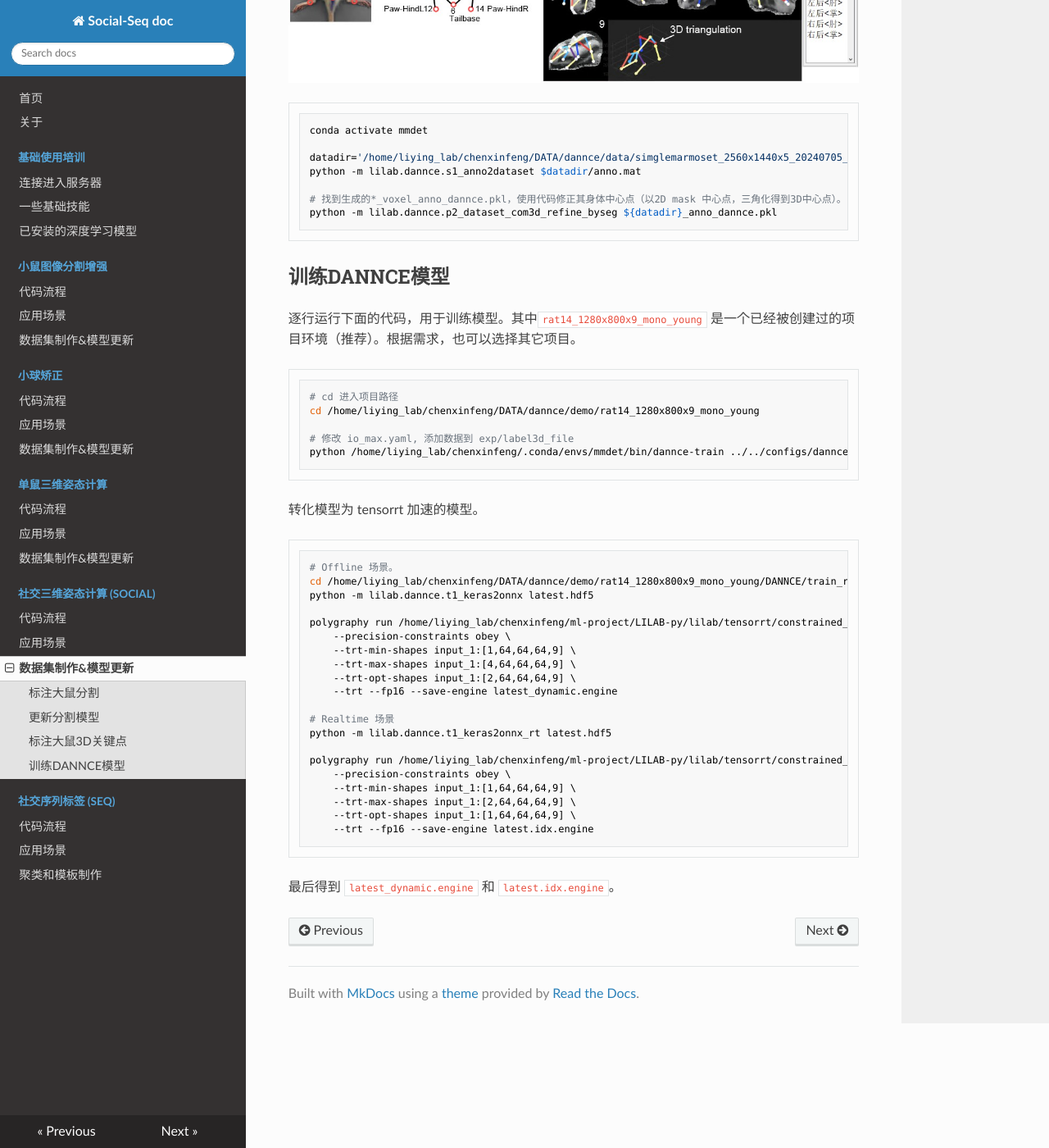
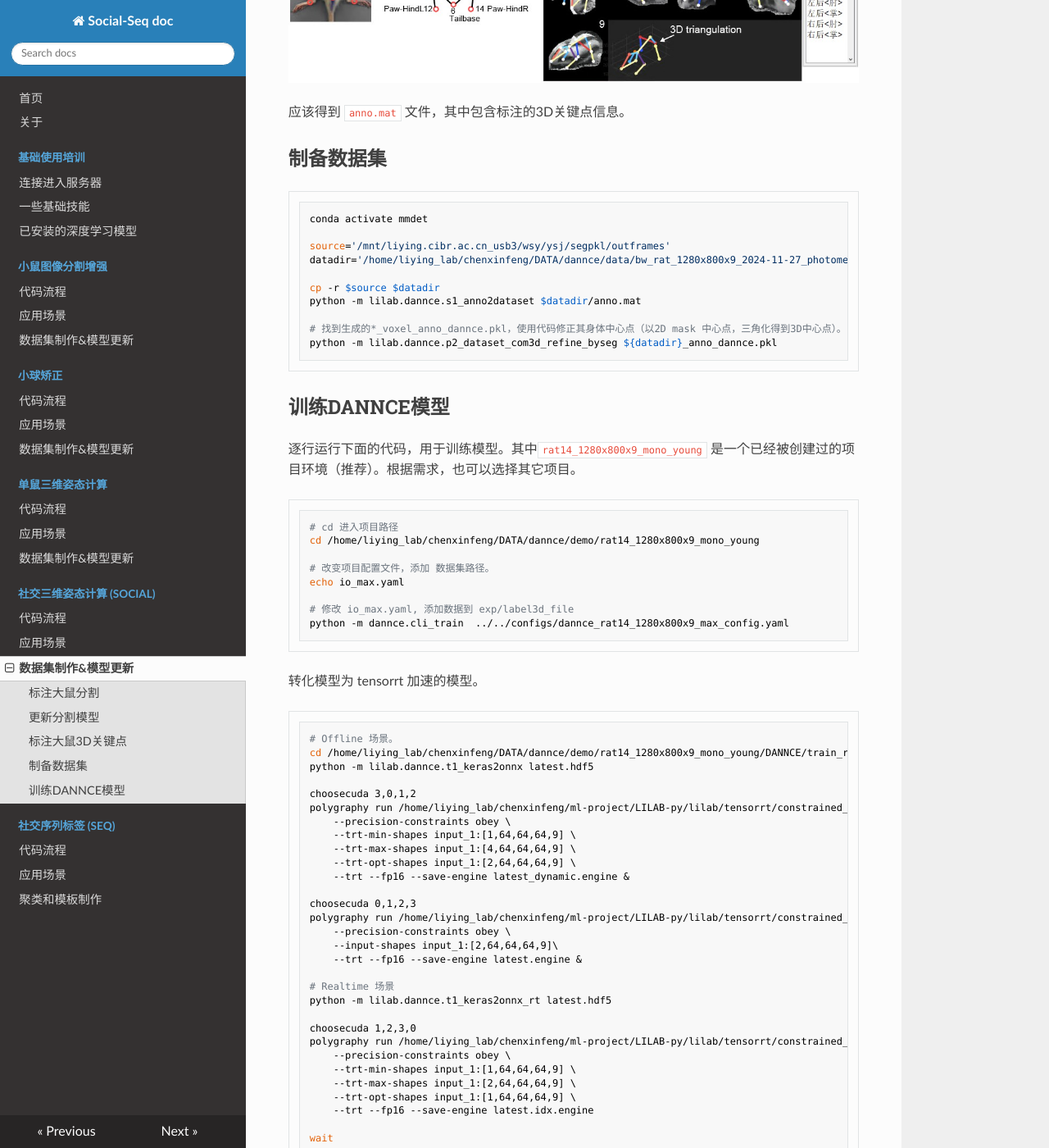
Before and after one commit to LiLab-CIBR/Social_Seq, an MkDocs documentation site: the page built from docs/社交三维姿态重构/dataset.md, in a window 1280 px wide and 1400 px high, scrolled down 1866 px. Shown: the whole window at 82% size. Built offline with MkDocs 1.6.1, drawn with Linux system fonts in a browser that asks for light colours; nearby versions of some CDN libraries.

Commit message:
polish dannce doc

````diff
--- a/docs/社交三维姿态重构/dataset.md
+++ b/docs/社交三维姿态重构/dataset.md
@@ -57,15 +57,21 @@ ls -lh work_dirs/mask_rcnn_r101_fpn_2x_coco_bwrat_816x512_cam9/latest.*
 首先，使用 Label3D_Manager 进行数据标注。Label3D_manager 是在官方版本上做更改，以适应OBS 录制的视频，已经使用大鼠的14个关键点。
 ![anno](../../assets/images/rat_annotation_keypoint.jpg)
 
+应该得到 `anno.mat` 文件，其中包含标注的3D关键点信息。
 
+## 制备数据集
 ```
 conda activate mmdet
 
-datadir='/home/liying_lab/chenxinfeng/DATA/dannce/data/simglemarmoset_2560x1440x5_20240705_mm_voxel'
+source='/mnt/liying.cibr.ac.cn_usb3/wsy/ysj/segpkl/outframes'
+datadir='/home/liying_lab/chenxinfeng/DATA/dannce/data/bw_rat_1280x800x9_2024-11-27_photometry_voxel'
+
+cp -r $source $datadir
 python -m lilab.dannce.s1_anno2dataset $datadir/anno.mat
 
 # 找到生成的*_voxel_anno_dannce.pkl，使用代码修正其身体中心点（以2D mask 中心点，三角化得到3D中心点）。
 python -m lilab.dannce.p2_dataset_com3d_refine_byseg ${datadir}_anno_dannce.pkl
+
 
 ```
 
@@ -76,8 +82,11 @@ python -m lilab.dannce.p2_dataset_com3d_refine_byseg ${datadir}_anno_dannce.pkl
 # cd 进入项目路径
 cd /home/liying_lab/chenxinfeng/DATA/dannce/demo/rat14_1280x800x9_mono_young
 
+# 改变项目配置文件，添加 数据集路径。
+echo io_max.yaml
+
 # 修改 io_max.yaml, 添加数据到 exp/label3d_file
-python /home/liying_lab/chenxinfeng/.conda/envs/mmdet/bin/dannce-train ../../configs/dannce_rat14_1280x800x9_max_config.yaml
+python -m dannce.cli_train  ../../configs/dannce_rat14_1280x800x9_max_config.yaml
 ```
 
 转化模型为 tensorrt 加速的模型。
@@ -86,22 +95,32 @@ python /home/liying_lab/chenxinfeng/.conda/envs/mmdet/bin/dannce-train ../../con
 cd /home/liying_lab/chenxinfeng/DATA/dannce/demo/rat14_1280x800x9_mono_young/DANNCE/train_results/MAX
 python -m lilab.dannce.t1_keras2onnx latest.hdf5
 
+choosecuda 3,0,1,2
 polygraphy run /home/liying_lab/chenxinfeng/ml-project/LILAB-py/lilab/tensorrt/constrained_network.py \
     --precision-constraints obey \
     --trt-min-shapes input_1:[1,64,64,64,9] \
     --trt-max-shapes input_1:[4,64,64,64,9] \
     --trt-opt-shapes input_1:[2,64,64,64,9] \
-    --trt --fp16 --save-engine latest_dynamic.engine
+    --trt --fp16 --save-engine latest_dynamic.engine &
+
+choosecuda 0,1,2,3
+polygraphy run /home/liying_lab/chenxinfeng/ml-project/LILAB-py/lilab/tensorrt/constrained_network.py \
+    --precision-constraints obey \
+    --input-shapes input_1:[2,64,64,64,9]\
+    --trt --fp16 --save-engine latest.engine &
 
 # Realtime 场景
 python -m lilab.dannce.t1_keras2onnx_rt latest.hdf5
 
+choosecuda 1,2,3,0
 polygraphy run /home/liying_lab/chenxinfeng/ml-project/LILAB-py/lilab/tensorrt/constrained_network_rt.py \
     --precision-constraints obey \
     --trt-min-shapes input_1:[1,64,64,64,9] \
     --trt-max-shapes input_1:[2,64,64,64,9] \
     --trt-opt-shapes input_1:[1,64,64,64,9] \
     --trt --fp16 --save-engine latest.idx.engine
+
+wait
 ```
 
 最后得到 `latest_dynamic.engine` 和 `latest.idx.engine`。
````
Also changed, not shown: docs/社交三维姿态重构/process.md (+6 -6 lines).
